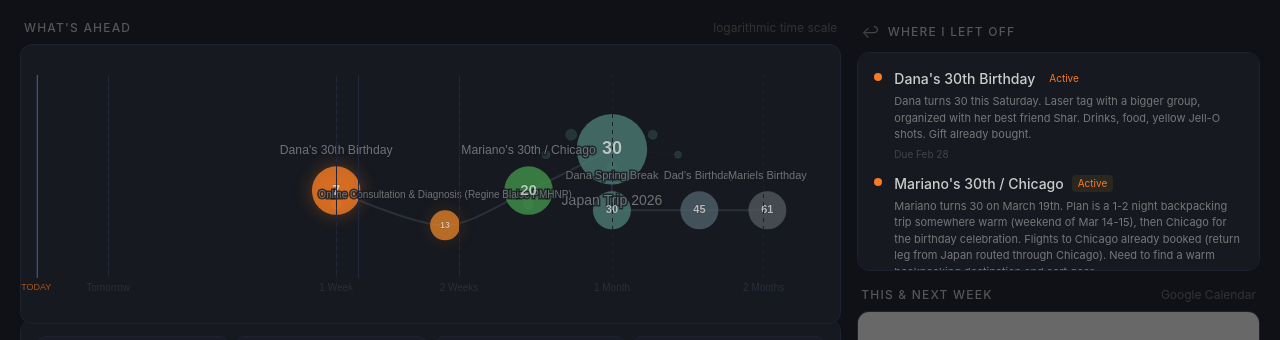
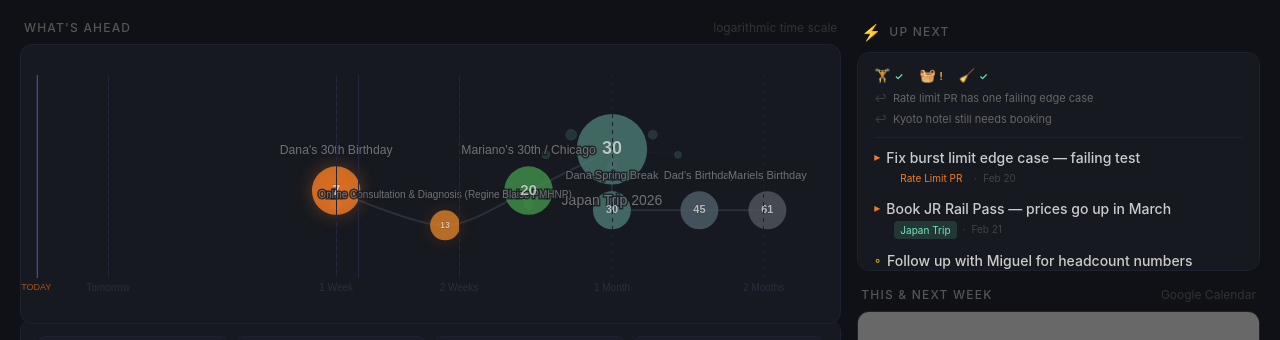
Before and after one commit to gogogoober/life-dashboard, a React (Vite) app: page / in a window 1280 px wide. Shown: the top 340 px of the page. Built offline with nearby package versions, Linux system fonts and the light colour scheme; grey boxes are pictures that could not be loaded.

Commit message:
Up next: UI updates.

```diff
--- a/src/app.tsx
+++ b/src/app.tsx
@@ -1,5 +1,5 @@
 import { TemplateRenderer, defaultTemplate } from "./templates";
-import { EVENTS, CONTEXT_STUB, TOKYO_PINS, ACTIVE_THREADS_STUB } from "./data/stub";
+import { EVENTS, CONTEXT_STUB, TOKYO_PINS, ACTIVE_THREADS_STUB, UP_NEXT_STUB } from "./data/stub";
 import { useDashboard, toEvents, toContextItems, toActiveThreads } from "./data/dashboard";
 
 export default function App() {
@@ -22,6 +22,9 @@ export default function App() {
     },
     "active-threads": {
       items: data ? toActiveThreads(data) : ACTIVE_THREADS_STUB,
+    },
+    "up-next": {
+      data: UP_NEXT_STUB,
     },
   };
 
--- a/src/data/stub.ts
+++ b/src/data/stub.ts
@@ -1,4 +1,7 @@
-import type { DashboardEvent, ContextItem, MapPin, PinType, ActiveThread } from "../types";
+import type {
+  DashboardEvent, ContextItem, MapPin, PinType, ActiveThread,
+  UpNextThread, UpNextHabit, UpNextPriority, UpNextData,
+} from "../types";
 
 export const EVENTS: DashboardEvent[] = [
   {
@@ -106,6 +109,63 @@ export const PIN_COLORS: Record<PinType, string> = {
   transit: "#93c5fd",
 };
 
+export const UP_NEXT_STUB: UpNextData = {
+  generated_at: "2026-02-23T14:00:00.000Z",
+  context: {
+    day_of_week: "monday",
+    time_of_day: "afternoon",
+    is_weekend: false,
+    after_6pm: false,
+  },
+  active_threads: [
+    {
+      task: "Fix burst limit edge case — failing test",
+      epic: "Rate Limit PR",
+      category: "work",
+      left_off: "Token bucket mostly working, one edge case failing",
+      left_off_date: "Feb 20",
+      urgency: "active",
+    },
+    {
+      task: "Book JR Rail Pass — prices go up in March",
+      epic: "Japan Trip",
+      category: "personal",
+      left_off: "Booked flights and Tokyo hotel, Kyoto still open",
+      left_off_date: "Feb 21",
+      urgency: "active",
+    },
+    {
+      task: "Follow up with Miguel for headcount numbers",
+      epic: "Q1 Planning",
+      category: "work",
+      left_off: "Draft 80% done, blocked on capacity section",
+      left_off_date: "Feb 19",
+      urgency: "waiting",
+    },
+  ],
+  pickup_notes: [
+    "Rate limit PR has one failing edge case",
+    "Kyoto hotel still needs booking",
+  ],
+  habits: [
+    { id: "workout", state: "ok" },
+    { id: "laundry", state: "late" },
+    { id: "cleaning", state: "ok" },
+  ],
+  smart_priorities: [
+    {
+      label: "Japan Trip",
+      reason: "JR Pass prices increase next week",
+      urgency: "high",
+    },
+    {
+      label: "Q1 Planning",
+      reason: "Miguel hasn't replied in 3 days",
+      urgency: "medium",
+    },
+  ],
+};
+
 export const ACTIVE_THREADS_STUB: ActiveThread[] = [
   {
     name: "Japan Trip",
--- a/src/templates/default-template.tsx
+++ b/src/templates/default-template.tsx
@@ -57,7 +57,7 @@ export const defaultTemplate: TemplateConfig = {
       size: "large",
     },
     {
-      widgetId: "context-resume",
+      widgetId: "up-next",
       gridColumn: "9 / 13",
       gridRow: "1 / 3",
       size: "default",
--- a/src/types/index.ts
+++ b/src/types/index.ts
@@ -68,6 +68,58 @@ export interface ActiveThread {
   journal: ThreadJournalEntry[];
 }
 
+// ─── Up Next (Daily Briefing) ──────────────────────────────────────
+
+export type UpNextCategory = "work" | "personal";
+export type UpNextUrgency = "active" | "waiting" | "nudge";
+export type HabitState = "ok" | "late" | "severe";
+export type PriorityUrgency = "high" | "medium";
+
+export interface UpNextThread {
+  /** The most actionable next step — imperative, specific */
+  task: string;
+  /** Parent item title, shown as a subtle pill/tag */
+  epic: string;
+  /** work or personal */
+  category: UpNextCategory;
+  /** Where you last left off on this thread */
+  left_off: string;
+  /** When the left_off was recorded, e.g. "Feb 21" */
+  left_off_date: string;
+  /** active = do it now, waiting = blocked, nudge = follow up */
+  urgency: UpNextUrgency;
+}
+
+export interface UpNextHabit {
+  /** Habit ID matching config: workout, laundry, cleaning */
+  id: string;
+  /** ok = on track, late = overdue, severe = very overdue */
+  state: HabitState;
+}
+
+export interface UpNextPriority {
+  /** Item title */
+  label: string;
+  /** Why it matters right now — max 8 words */
+  reason: string;
+  /** high or medium */
+  urgency: PriorityUrgency;
+}
+
+export interface UpNextData {
+  generated_at: string;
+  context: {
+    day_of_week: string;
+    time_of_day: string;
+    is_weekend: boolean;
+    after_6pm: boolean;
+  };
+  active_threads: UpNextThread[];
+  pickup_notes: string[];
+  habits: UpNextHabit[];
+  smart_priorities: UpNextPriority[];
+}
+
 // ─── Placeholder ───────────────────────────────────────────────────
 
 export interface PlaceholderItem {
--- a/src/widgets/index.ts
+++ b/src/widgets/index.ts
@@ -7,6 +7,7 @@ import { ContextResume } from "./context-resume";
 import { CityMap } from "./city-map";
 import { PlaceholderModule } from "./placeholder";
 import { ActiveThreads } from "./active-threads";
+import { UpNext } from "./up-next";
 
 export { ModuleCard } from "./module-card";
 export { TemporalBubbleMap } from "./temporal-bubble-map";
@@ -15,6 +16,7 @@ export { ContextResume } from "./context-resume";
 export { CityMap } from "./city-map";
 export { PlaceholderModule } from "./placeholder";
 export { ActiveThreads } from "./active-threads";
+export { UpNext } from "./up-next";
 
 // Registry: maps string keys to widget components.
 // To add a new widget, create the component file, then add an entry here.
@@ -25,4 +27,5 @@ export const widgetRegistry: Record<string, ComponentType<any>> = {
   "city-map": CityMap,
   placeholder: PlaceholderModule,
   "active-threads": ActiveThreads,
+  "up-next": UpNext,
 };
--- /dev/null
+++ b/src/widgets/up-next.tsx
@@ -0,0 +1,194 @@
+import type {
+  WidgetProps,
+  UpNextData,
+  UpNextThread,
+  UpNextHabit,
+  UpNextPriority,
+  UpNextCategory,
+  UpNextUrgency,
+  HabitState,
+  PriorityUrgency,
+} from "../types";
+import { ModuleCard } from "./module-card";
+
+interface UpNextProps extends WidgetProps {
+  data: UpNextData;
+}
+
+// ─── Design tokens ───────────────────────────────────────────────────────────
+
+const CATEGORY_COLOR: Record<UpNextCategory, string> = {
+  work: "hsl(25, 92%, 55%)",
+  personal: "#6ee7b7",
+};
+
+const URGENCY_INDICATOR: Record<UpNextUrgency, { symbol: string; color: string }> = {
+  active: { symbol: "▸", color: "hsl(25, 92%, 55%)" },
+  waiting: { symbol: "◦", color: "#fbbf24" },
+  nudge:   { symbol: "◦", color: "#93c5fd" },
+};
+
+const HABIT_EMOJI: Record<string, string> = {
+  workout: "🏋️",
+  laundry: "🧺",
+  cleaning: "🧹",
+};
+
+const HABIT_STATE: Record<HabitState, { text: string; color: string }> = {
+  ok:     { text: "✓",  color: "#6ee7b7" },
+  late:   { text: "!",  color: "#fbbf24" },
+  severe: { text: "!!", color: "#ef4444" },
+};
+
+const PRIORITY_ICON: Record<PriorityUrgency, { symbol: string; color: string }> = {
+  high:   { symbol: "⚠", color: "#ef4444" },
+  medium: { symbol: "△", color: "#fbbf24" },
+};
+
+const DIVIDER = (
+  <div style={{ height: 1, background: "#1e2230", margin: "10px 0" }} />
+);
+
+// ─── Sub-components ──────────────────────────────────────────────────────────
+
+function HabitRow({ habits }: { habits: UpNextHabit[] }) {
+  return (
+    <div className="flex items-center gap-4">
+      {habits.map((habit) => {
+        const emoji = HABIT_EMOJI[habit.id] ?? habit.id;
+        const state = HABIT_STATE[habit.state];
+        return (
+          <div key={habit.id} className="flex items-center gap-1">
+            <span style={{ fontSize: 13, lineHeight: 1 }}>{emoji}</span>
+            <span
+              style={{ fontSize: 10, fontWeight: 600, color: state.color, lineHeight: 1 }}
+            >
+              {state.text}
+            </span>
+          </div>
+        );
+      })}
+    </div>
+  );
+}
+
+function PickupNotes({ notes }: { notes: string[] }) {
+  return (
+    <div className="flex flex-col gap-1">
+      {notes.slice(0, 2).map((note, i) => (
+        <div key={i} className="flex items-start gap-1.5">
+          <span style={{ color: "#444", fontSize: 11, lineHeight: 1.5, flexShrink: 0 }}>↩</span>
+          <span style={{ color: "#666", fontSize: 11, lineHeight: 1.5 }}>{note}</span>
+        </div>
+      ))}
+    </div>
+  );
+}
+
+function ThreadRow({ thread }: { thread: UpNextThread }) {
+  const indicator = URGENCY_INDICATOR[thread.urgency];
+  const epicColor = CATEGORY_COLOR[thread.category];
+
+  return (
+    <div className="flex flex-col gap-0.5">
+      {/* Line 1: indicator + task */}
+      <div className="flex items-start gap-1.5">
+        <span
+          style={{
+            color: indicator.color,
+            fontSize: 12,
+            lineHeight: 1.4,
+            flexShrink: 0,
+            marginTop: 1,
+          }}
+        >
+          {indicator.symbol}
+        </span>
+        <span
+          className="text-sm font-medium leading-snug"
+          style={{ color: "#ccc" }}
+        >
+          {thread.task}
+        </span>
+      </div>
+      {/* Line 2: epic pill + date */}
+      <div className="flex items-center gap-1.5" style={{ paddingLeft: "1.25rem" }}>
+        <span
+          className="rounded px-1.5 py-0.5"
+          style={{
+            color: epicColor,
+            background: epicColor + "26",
+            fontSize: 10,
+            lineHeight: 1.4,
+          }}
+        >
+          {thread.epic}
+        </span>
+        <span style={{ color: "#444", fontSize: 10 }}>·</span>
+        <span style={{ color: "#444", fontSize: 10 }}>{thread.left_off_date}</span>
+      </div>
+    </div>
+  );
+}
+
+function PriorityRow({ priority }: { priority: UpNextPriority }) {
+  const icon = PRIORITY_ICON[priority.urgency];
+  return (
+    <div className="flex flex-col gap-0.5">
+      <div className="flex items-center gap-1.5">
+        <span style={{ color: icon.color, fontSize: 11, flexShrink: 0 }}>{icon.symbol}</span>
+        <span className="text-sm font-medium" style={{ color: "#ccc" }}>
+          {priority.label}
+        </span>
+      </div>
+      <p style={{ color: "#555", fontSize: 11, lineHeight: 1.4, paddingLeft: "1.375rem" }}>
+        {priority.reason}
+      </p>
+    </div>
+  );
+}
+
+// ─── Main widget ─────────────────────────────────────────────────────────────
+
+export function UpNext({ data, size }: UpNextProps) {
+  const isLarge = size === "large";
+  const threads = data.active_threads.slice(0, 3);
+  const notes = data.pickup_notes.slice(0, 2);
+  const priorities = data.smart_priorities.slice(0, 2);
+
+  return (
+    <ModuleCard title="Up Next" icon="⚡">
+      <div className="flex flex-col gap-0">
+        {/* Habits */}
+        <HabitRow habits={data.habits} />
+
+        {/* Pickup notes */}
+        {notes.length > 0 && (
+          <div style={{ marginTop: 8 }}>
+            <PickupNotes notes={notes} />
+          </div>
+        )}
+
+        {/* Threads */}
+        {DIVIDER}
+        <div className="flex flex-col gap-3">
+          {threads.map((thread, i) => (
+            <ThreadRow key={i} thread={thread} />
+          ))}
+        </div>
+
+        {/* Smart priorities — large only */}
+        {isLarge && priorities.length > 0 && (
+          <>
+            {DIVIDER}
+            <div className="flex flex-col gap-3">
+              {priorities.map((p, i) => (
+                <PriorityRow key={i} priority={p} />
+              ))}
+            </div>
+          </>
+        )}
+      </div>
+    </ModuleCard>
+  );
+}
```
